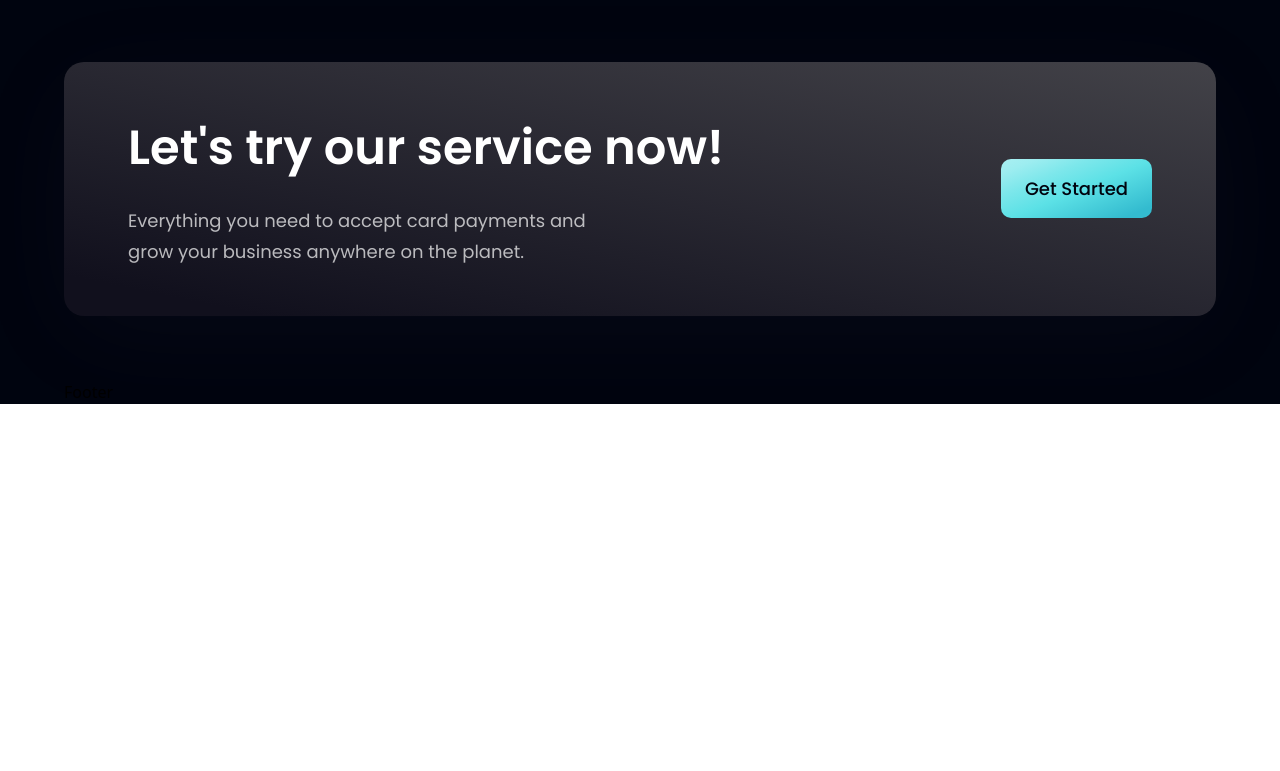
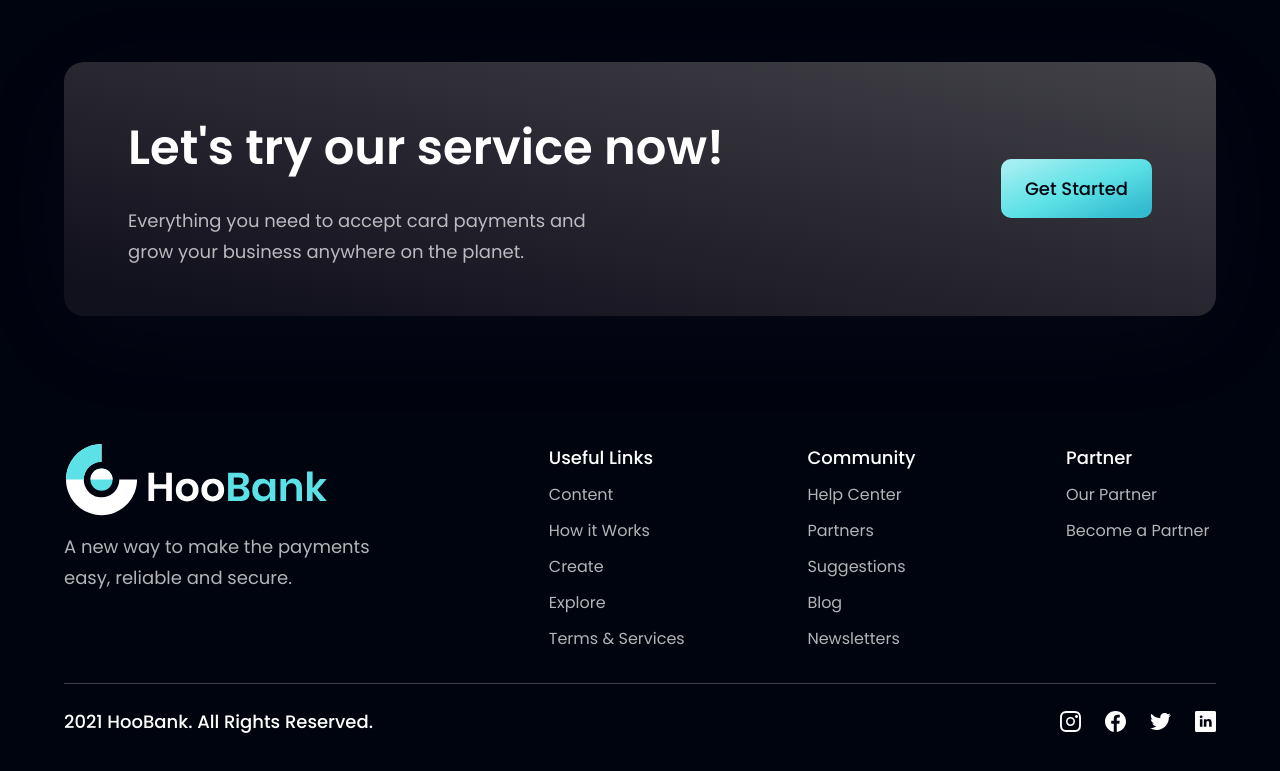
Before and after one commit to delmac-dev/bank_react_app, a React (Vite) app: page / in a window 1280 px wide. Shown: the part 4082-4853 px from the top of the page. Before the commit the page ends 4486 px from the top, so only its background shows below. Built offline with nearby package versions, Linux system fonts and the light colour scheme.

Commit message:
done with the footer

```diff
--- a/src/components/Footer.jsx
+++ b/src/components/Footer.jsx
@@ -1,9 +1,40 @@
 import React from 'react'
+import styles from '../style'
+import { logo } from "../asserts";
+import { footerLinks, socialMedia } from "../constants";
 
-const Footer = () => {
-  return (
-    <div>Footer</div>
+
+const Footer = () =>(
+    <section className={`${styles.flexCenter} ${styles.paddingY} flex-col`}>
+      <div className={`${styles.flexStart} md:flex-row flex-col mb-8 w-full`}>
+        <div className="flex-1 flex flex-col justify-start mr-10">
+          <img src={logo} alt="logo" className='w-[266px] h-[72px] object-contain'/>
+          <p className={`${styles.paragraph} mt-4 max-w-[310px]`}>A new way to make the payments easy, reliable and secure.</p>
+        </div>
+        <div className='flex-[1.5] w-full flex flex-row justify-between flex-wrap md:mt-0 mt-10'>
+          {footerLinks.map((footerLink) => (
+            <div key={footerLink.title} className="flex flex-col ss:my-0 my-4 min-w-[150px]">
+              <h4 className='font-poppins font-medium text-[18px] leading-[27px] text-white'>{footerLink.title}</h4>
+              <ul className='list-none'>
+                {footerLink.links.map((link, index)=>(
+                  <li key={link.name} className='font-poppins font-normal text-[16px] leading-[24px] text-dimWhite hover:text-secondary cursor-pointer mt-3'>
+                    {link.name}
+                  </li>
+                ))}
+              </ul>
+            </div>
+          ))}
+        </div>
+      </div>
+      <div className='w-full flex justify-between items-center md:flex-row flex-col pt-6 border-t-[1px] border-t-[#3f3e45]'>
+        <p  className='font-poppins font-medium text-[18px] leading-[27px] text-white'>2021 HooBank. All Rights Reserved.</p>
+        <div className="flex flex-row md:mt-0 mt-6">
+          {socialMedia.map((social, index) => (
+            <img src={social.icon} alt={social.id} key={social.id} className={`w-[21px] h-[21px] object-contain cursor-pointer ml-6`}/>
+          ))}
+        </div>
+      </div>
+    </section>
   )
-}
 
 export default Footer
```
